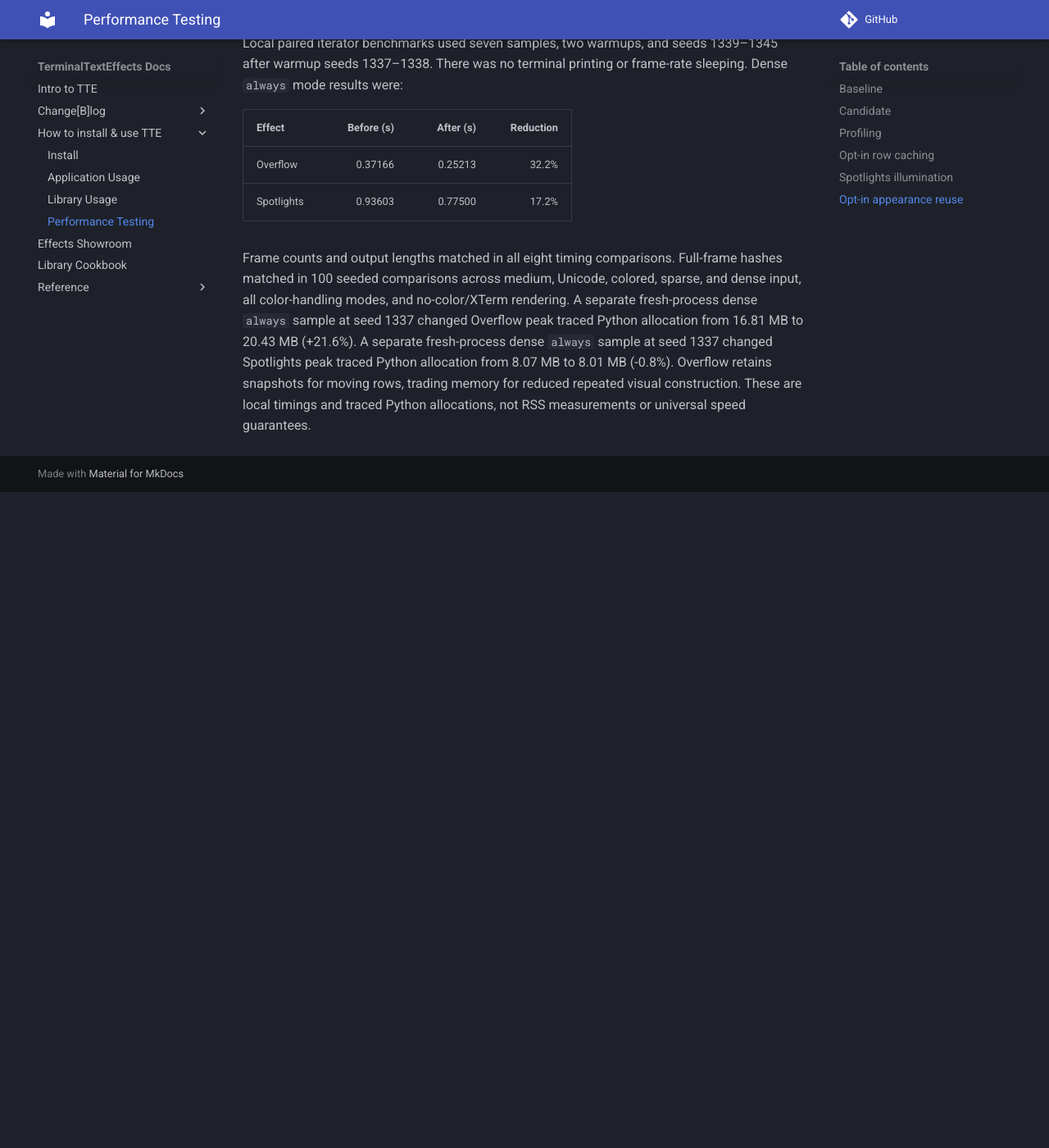
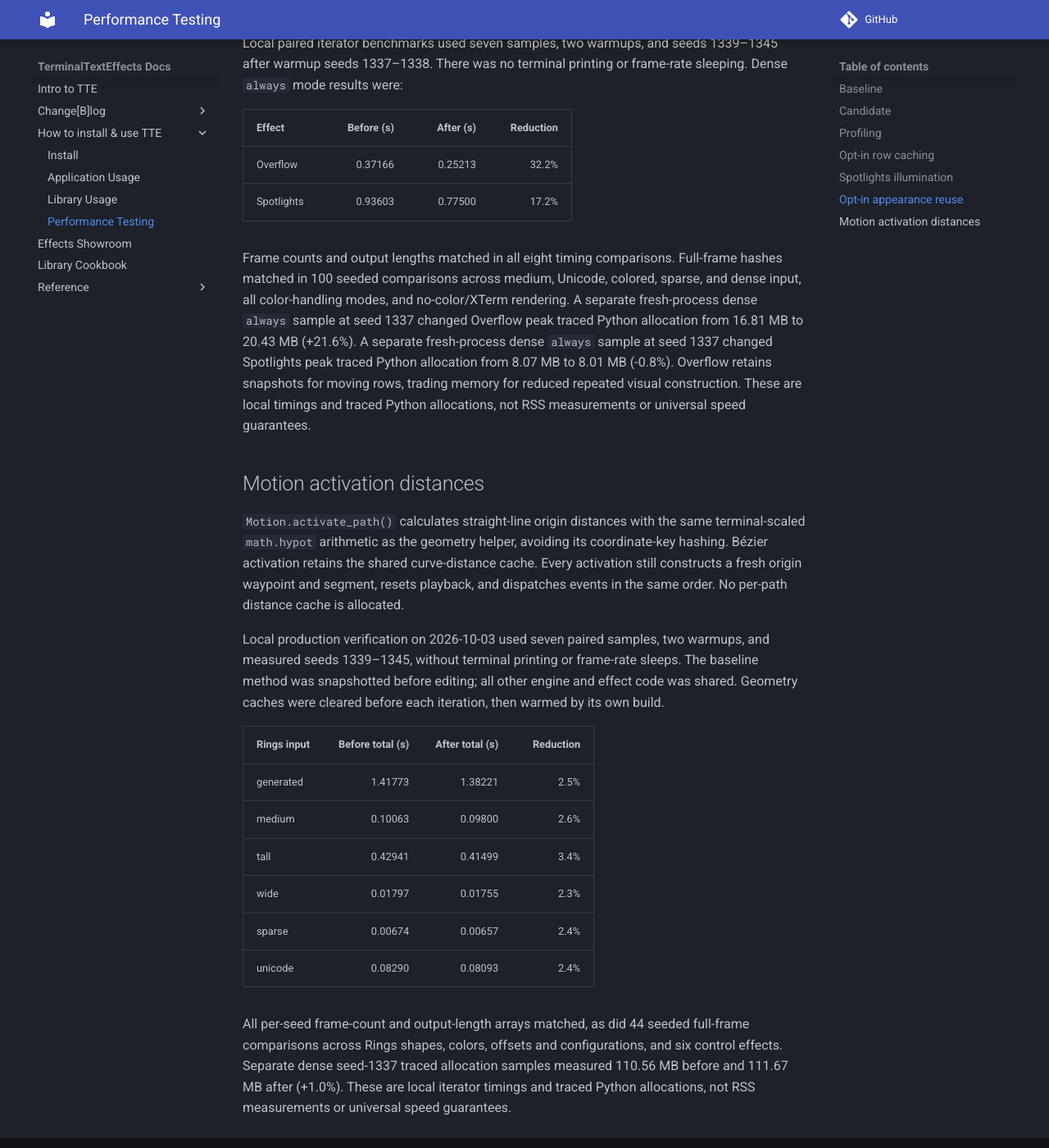
Before and after one commit to ChrisBuilds/terminaltexteffects, an MkDocs documentation site: the page built from docs/performance.md, in a window 1280 px wide and 1400 px high, scrolled down 4400 px. Shown: the whole window at 82% size. Built offline with MkDocs 1.6.1 and Material for MkDocs 9.7.7, drawn with Linux system fonts in a browser that asks for light colours; comment, search, counter and statistics services are not loaded; before the commit the page ends 5000 px from its top, so only the background shows below that.

Commit message:
Avoid geometry cache hashing during straight-line path activation

```diff
--- a/docs/performance.md
+++ b/docs/performance.md
@@ -168,3 +168,28 @@ A separate fresh-process dense `always` sample at seed 1337 changed Spotlights p
 from 8.07 MB to 8.01 MB (-0.8%).
 Overflow retains snapshots for moving rows, trading memory for reduced repeated visual construction. These are local
 timings and traced Python allocations, not RSS measurements or universal speed guarantees.
+
+## Motion activation distances
+
+`Motion.activate_path()` calculates straight-line origin distances with the same terminal-scaled `math.hypot`
+arithmetic as the geometry helper, avoiding its coordinate-key hashing. Bézier activation retains the shared
+curve-distance cache. Every activation still constructs a fresh origin waypoint and segment, resets playback,
+and dispatches events in the same order. No per-path distance cache is allocated.
+
+Local production verification on 2026-10-03 used seven paired samples, two warmups, and measured seeds 1339–1345,
+without terminal printing or frame-rate sleeps. The baseline method was snapshotted before editing; all other engine
+and effect code was shared. Geometry caches were cleared before each iteration, then warmed by its own build.
+
+| Rings input | Before total (s) | After total (s) | Reduction |
+| --- | ---: | ---: | ---: |
+| generated | 1.41773 | 1.38221 | 2.5% |
+| medium | 0.10063 | 0.09800 | 2.6% |
+| tall | 0.42941 | 0.41499 | 3.4% |
+| wide | 0.01797 | 0.01755 | 2.3% |
+| sparse | 0.00674 | 0.00657 | 2.4% |
+| unicode | 0.08290 | 0.08093 | 2.4% |
+
+All per-seed frame-count and output-length arrays matched, as did 44 seeded full-frame comparisons across Rings
+shapes, colors, offsets and configurations, and six control effects. Separate dense seed-1337 traced allocation
+samples measured 110.56 MB before and 111.67 MB after (+1.0%).
+These are local iterator timings and traced Python allocations, not RSS measurements or universal speed guarantees.
```
Also changed, not shown: CHANGELOG.md (+5 -0 lines), 2 other files.
